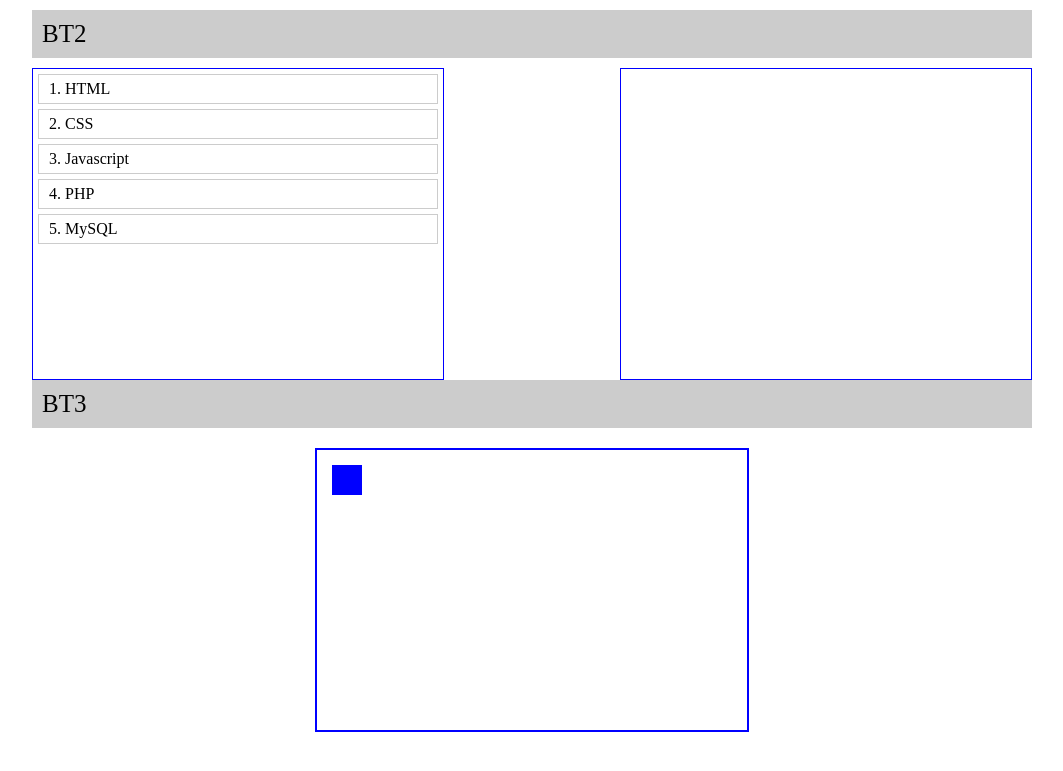
After one commit to vohuynhthehung/JQuery-Master-Exercises, a PHP site: page /#week2/index.html in a window 1280 px wide. The commit adds this page. Shown: the top 771 px of the page, without its empty margins (108-1171 px from the left). Run offline with PHP 8.4, Linux system fonts and the light colour scheme.

Commit message:
- Cập nhật bài tập: Di chuyển đối tượng từ boxA sang boxB với hiệu ứng fly

```diff
--- /dev/null
+++ b/#week2/index.html
@@ -0,0 +1,26 @@
+<!DOCTYPE html>
+<html lang="en">
+<head>
+	<meta charset="UTF-8">
+	<title>Week2_20170408</title>
+	<link rel="stylesheet" href="../CSS/styles.css">
+    <script src="../JS/week2.js" type="text/javascript"></script>
+</head>
+<body>
+	<div class="wrapper">
+	<div class="title">BT2</div>
+	<div id="boxA" class="fleft">
+		<div class="item"> 1. HTML</div>
+        <div class="item"> 2. CSS</div>
+        <div class="item"> 3. Javascript</div>
+        <div class="item"> 4. PHP</div>
+        <div class="item"> 5. MySQL</div>
+	</div>
+	<div id="boxB" class="fright"></div>
+	<div class="title">BT3</div>
+	<div id="box" class="view_box">
+		<div class="square30"></div>
+	</div>
+	</div>
+</body>
+</html>
--- a/CSS/styles.css
+++ b/CSS/styles.css
@@ -40,7 +40,8 @@
 	text-align: left;
 	font-size: 25px;
 	background: #ccc;
-	margin-bottom: 10px;
+	margin: 10px 0;
+	clear: both;
 }
 
 #boxA, #boxB{
@@ -54,3 +55,9 @@
 	margin-left: 10px;
 	display: inline-block;
 }
+
+.square30{
+	width: 30px;
+	height: 30px;
+	background: blue;
+}
--- /dev/null
+++ b/JS/week2.js
@@ -0,0 +1,90 @@
+window.onload = function(){
+	document.onclick = function(){
+		var e = event || window.event;
+		var target = e.target != null? e.target:e.srcElement;
+		if(target.parentNode.id == "boxA"){
+			target.style.width = target.offsetWidth + "px";
+			target.style.backgroundColor = "#FFC";
+			target.style.position = "absolute";
+			move(target);
+		}
+	}
+
+	function move(target){
+		var $boxB = document.getElementById("boxB");
+		 	bOL = boxB.offsetLeft,
+			bOT = boxB.offsetTop,
+			flying = true,
+			moveSize = 5,
+			tmp = bOL - parseFloat(target.offsetLeft);
+
+			if(tmp < moveSize ){
+				moveSize = tmp;
+				flying = false;
+			}
+
+			target.style.top = parseFloat(target.offsetTop) + "px";
+			target.style.left = parseFloat(target.offsetLeft) + moveSize + "px";
+
+			if(flying){
+				setTimeout(function(){
+					move(target);
+				},10);
+			} else {
+				target.style.removeProperty("width");
+				target.style.removeProperty("position");
+				$boxB.appendChild(target);
+			}
+	}
+
+	var onMoving = false,
+		xStart, yStart,
+		xTarget, yTarget,
+		_target;
+
+	document.onmouseover = function(){
+		var e = event || window.event;
+		var target = e.target != null? e.target: e.srcElement;
+
+		if(target.parentNode.id == "box"){
+			target.style.cursor = "move";
+		}
+	}
+
+	document.onmousedown = function(){
+		var e = event || window.event;
+		var target = e.target != null? e.target: e.srcElement;
+		if(target.parentNode.id == "box"){
+			//debugger;
+			target.style.position 	= "absolute";
+			target.style.background 	= "red";
+			target.style.left  	= target.offsetLeft;
+			target.style.right  = target.offsetTop;
+
+			_target = target;
+			xStart = e.pageX;
+			yStart = e.pageY;
+
+			xTarget = target.offsetLeft;
+			yTarget = target.offsetTop;
+			onMoving = true;
+		}
+	}
+
+	document.onmousemove = function(){
+		if(onMoving){
+			var e = event || window.event;
+
+			var xMove = e.pageX - xStart;
+			var yMove = e.pageY - yStart;
+
+			_target.style.left = xTarget + xMove + "px";
+			_target.style.top = yTarget + yMove + "px";
+
+		}
+	}
+
+	document.onmouseup = function(){
+		onMoving = false;
+	}
+}
```
Also changed, not shown: #week2_20170408/index.html (deleted, +0 -75 lines), #week1/index.html (renamed from #week1_20170401/index.html), #week1/upload.php (renamed from #week1_20170401/upload.php), #week1_20170401/readme.txt (deleted), readme.md (added).
